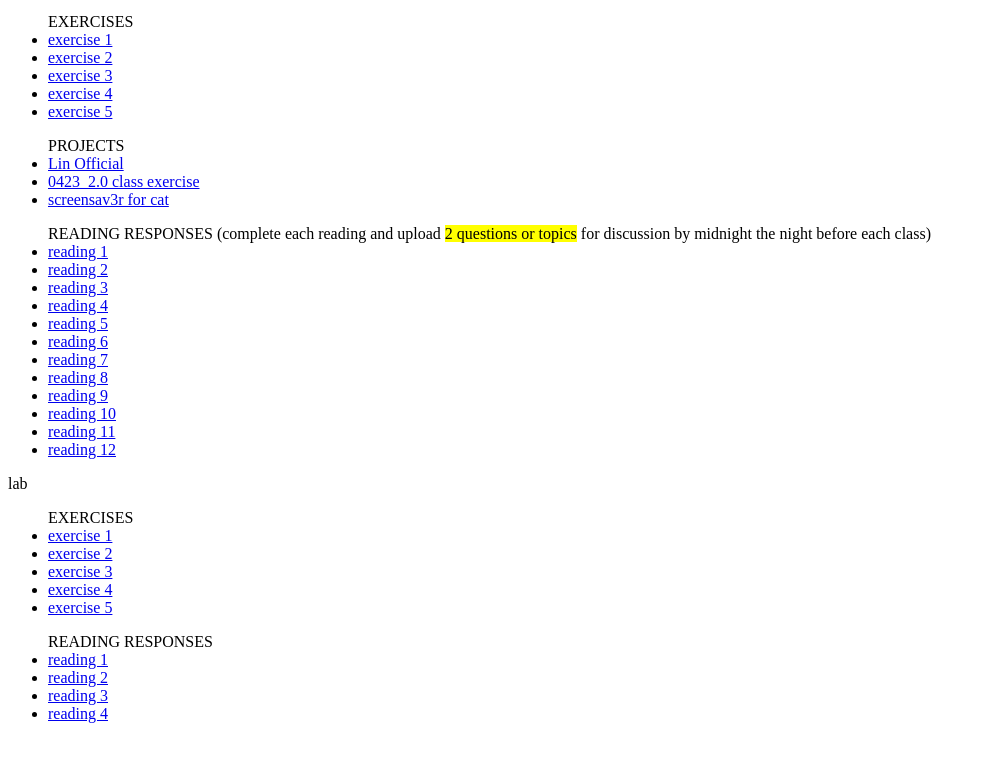
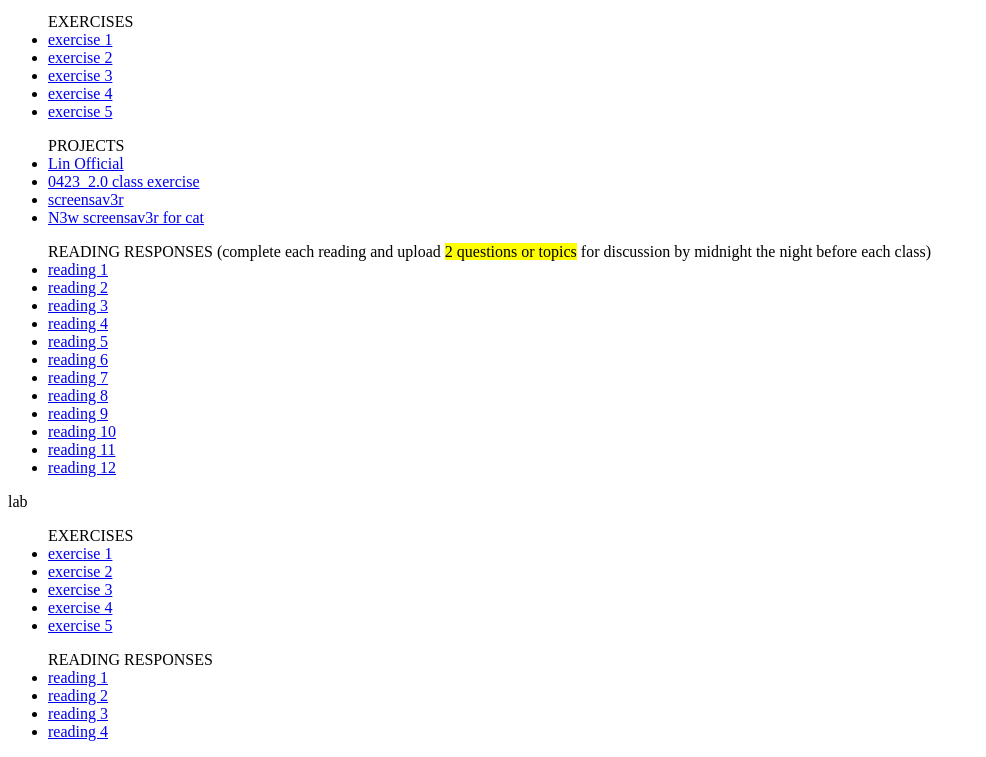
Before and after one commit to stephvnie/coreinteraction2019, a plain HTML site: page index.html in a window 1280 px wide. Shown: the part 101-858 px from the top of the page, without its empty margins (0-986 px from the left). Drawn offline with Linux system fonts and the light colour scheme.

Commit message:
Update index.html

```diff
--- a/index.html
+++ b/index.html
@@ -18,7 +18,8 @@
 		<ul>PROJECTS
 	<li><a href="project1/index.html">Lin Official</a></li>
 	<li><a href="04232019/index.html">0423_2.0 class exercise</a></li>
-	<li><a href="project2/index.html">screensav3r for cat</a></li>
+	<li><a href="project2/index.html">screensav3r</a></li>
+	<li><a href="pj2_new/index.html">N3w screensav3r for cat</a></li>
 
 			</ul>
 
```
